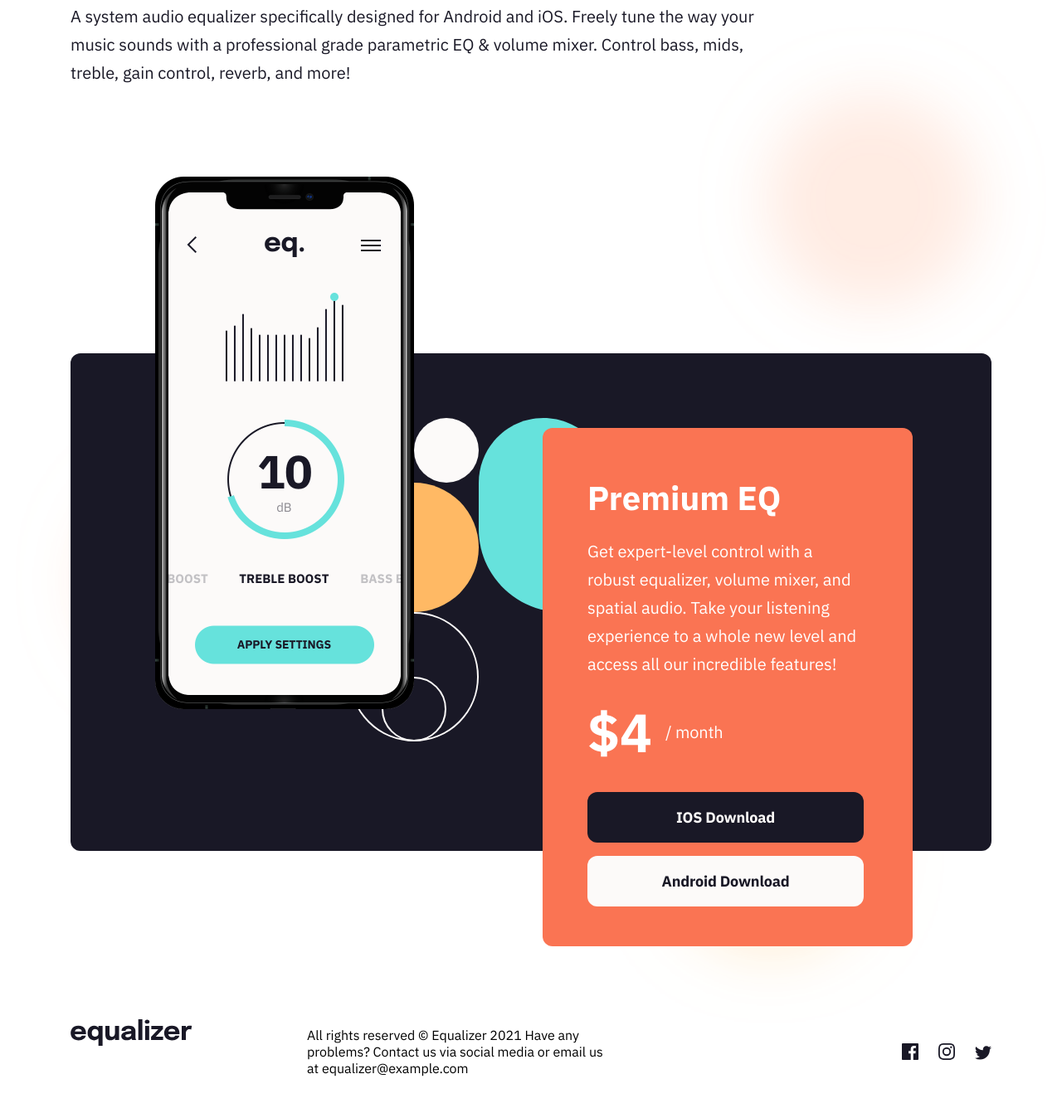
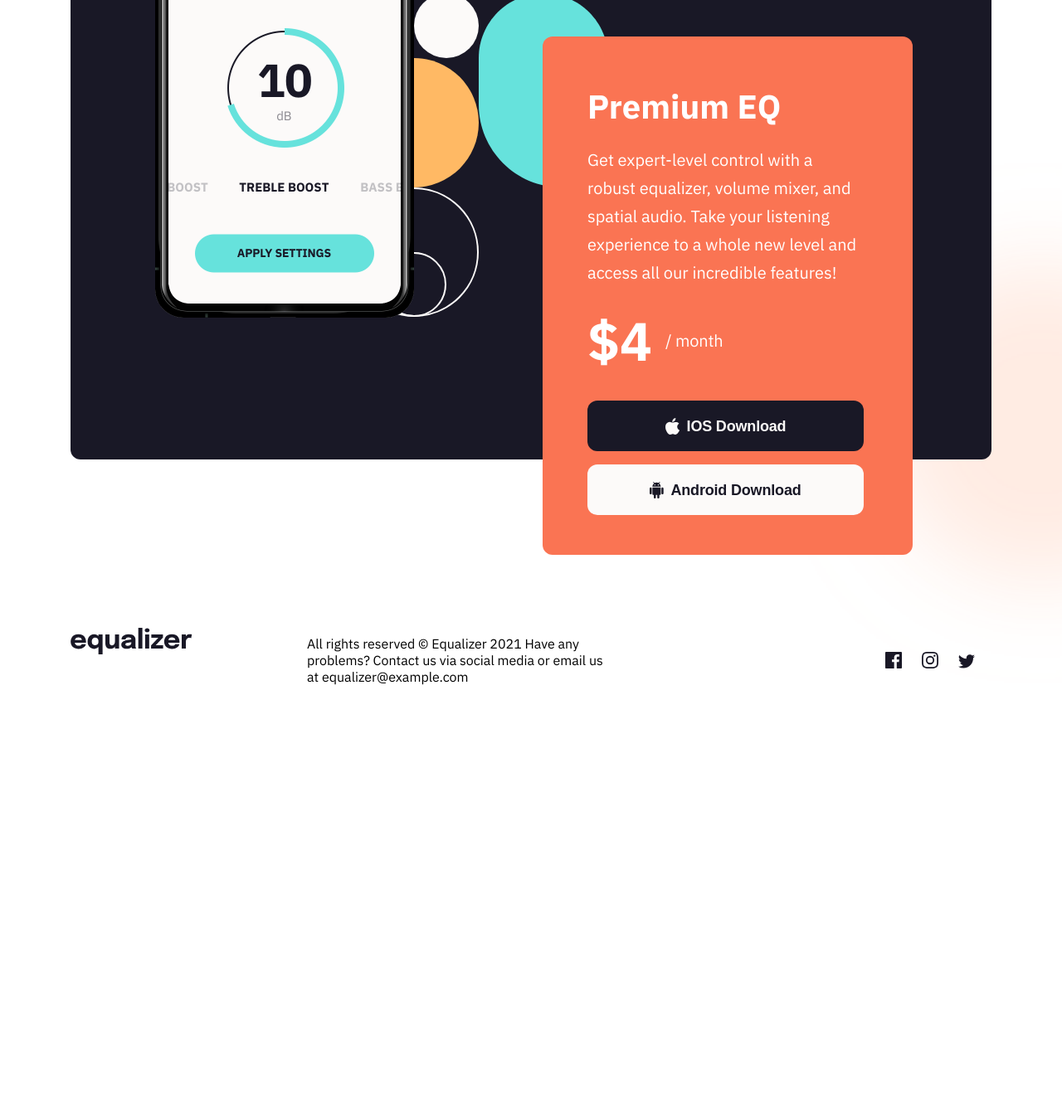
Before and after one commit to Chris971991/equalizer-landing-page, a plain HTML site: page index.html in a window 1280 px wide. Shown: the part 906-2242 px from the top of the page at 83% size. After the commit the page ends 1832 px from the top, so only its background shows below. Drawn offline with Linux system fonts and the light colour scheme.

Commit message:
Desktop commit

```diff
--- a/index.html
+++ b/index.html
@@ -16,7 +16,7 @@
     <title>Frontend Mentor | Equalizer landing page</title>
   </head>
   <body>
-    <img src="./assets/bg-pattern-1.svg" alt="" class="top-pattern" />
+    <main class="main">
       <div class="content-container">
         <div class="logo">
           <svg width="147" height="33" xmlns="http://www.w3.org/2000/svg">
@@ -33,10 +33,10 @@
           </div>
           <div class="intro-desc">
             <p class="__p1">
-            A system audio equalizer specifically designed for Android and iOS.
-            Freely tune the way your music sounds with a professional grade
-            parametric EQ & volume mixer. Control bass, mids, treble, gain
-            control, reverb, and more!
+              A system audio equalizer specifically designed for Android and
+              iOS. Freely tune the way your music sounds with a professional
+              grade parametric EQ & volume mixer. Control bass, mids, treble,
+              gain control, reverb, and more!
             </p>
           </div>
         </div>
@@ -59,9 +59,9 @@
               </div>
               <div class="price-desc__info">
                 <p class="__p1">
-                Get expert-level control with a robust equalizer, volume mixer,
-                and spatial audio. Take your listening experience to a whole new
-                level and access all our incredible features!
+                  Get expert-level control with a robust equalizer, volume
+                  mixer, and spatial audio. Take your listening experience to a
+                  whole new level and access all our incredible features!
                 </p>
               </div>
               <div class="sub-info">
@@ -73,8 +73,21 @@
                 </div>
               </div>
               <div class="dl-buttons">
-              <div class="__ios-button">IOS Download</div>
-              <div class="__android-button">Android Download</div>
+                <button class="__ios-button">
+                  <img
+                    src="./assets/icon-apple.svg"
+                    alt=""
+                    class="button-icon__ios"
+                  />
+                  IOS Download
+                </button>
+                <button class="__android-button">
+                  <img
+                    src="./assets/icon-android.svg"
+                    alt=""
+                    class="button-icon__android"
+                  />Android Download
+                </button>
               </div>
             </div>
           </div>
@@ -91,27 +104,52 @@
             </svg>
           </div>
           <div class="footer-info">
-          All rights reserved © Equalizer 2021 Have any problems? Contact us via
-          social media or email us at equalizer@example.com
+            All rights reserved © Equalizer 2021 Have any problems? Contact us
+            via social media or email us at equalizer@example.com
           </div>
           <div class="footer-social">
-          <img
-            src="./assets/icon-facebook.svg"
-            alt=""
-            class="footer-social__icon"
+            <a href="#">
+              <svg
+                class="__icon"
+                width="20"
+                height="20"
+                xmlns="http://www.w3.org/2000/svg"
+              >
+                <path
+                  d="M18.896 0H1.104C.494 0 0 .494 0 1.104v17.793C0 19.506.494 20 1.104 20h9.58v-7.745H8.076V9.237h2.606V7.01c0-2.583 1.578-3.99 3.883-3.99 1.104 0 2.052.082 2.329.119v2.7h-1.598c-1.254 0-1.496.597-1.496 1.47v1.928h2.989l-.39 3.018h-2.6V20h5.098c.608 0 1.102-.494 1.102-1.104V1.104C20 .494 19.506 0 18.896 0Z"
+                  fill="#191826"
                 />
-          <img
-            src="./assets/icon-instagram.svg"
-            alt=""
-            class="footer-social__icon"
+              </svg>
+            </a>
+            <a href="#">
+              <svg
+                class="__icon"
+                width="20"
+                height="20"
+                xmlns="http://www.w3.org/2000/svg"
+              >
+                <path
+                  d="M10 1.802c2.67 0 2.987.01 4.042.059 2.71.123 3.975 1.409 4.099 4.099.048 1.054.057 1.37.057 4.04 0 2.672-.01 2.988-.057 4.042-.124 2.687-1.387 3.975-4.1 4.099-1.054.048-1.37.058-4.041.058-2.67 0-2.987-.01-4.04-.058-2.718-.124-3.977-1.416-4.1-4.1-.048-1.054-.058-1.37-.058-4.041 0-2.67.01-2.986.058-4.04.124-2.69 1.387-3.977 4.1-4.1 1.054-.048 1.37-.058 4.04-.058ZM10 0C7.284 0 6.944.012 5.877.06 2.246.227.227 2.242.061 5.877.01 6.944 0 7.284 0 10s.012 3.057.06 4.123c.167 3.632 2.182 5.65 5.817 5.817 1.067.048 1.407.06 4.123.06s3.057-.012 4.123-.06c3.629-.167 5.652-2.182 5.816-5.817.05-1.066.061-1.407.061-4.123s-.012-3.056-.06-4.122C19.777 2.249 17.76.228 14.124.06 13.057.01 12.716 0 10 0Zm0 4.865a5.135 5.135 0 1 0 0 10.27 5.135 5.135 0 0 0 0-10.27Zm0 8.468a3.333 3.333 0 1 1 0-6.666 3.333 3.333 0 0 1 0 6.666Zm5.338-9.87a1.2 1.2 0 1 0 0 2.4 1.2 1.2 0 0 0 0-2.4Z"
+                  fill="#191826"
                 />
-          <img
-            src="./assets/icon-twitter.svg"
-            alt=""
-            class="footer-social__icon"
+              </svg>
+            </a>
+            <a href="#">
+              <svg
+                class="__icon"
+                width="20"
+                height="17"
+                xmlns="http://www.w3.org/2000/svg"
+              >
+                <path
+                  d="M20 2.172a8.192 8.192 0 0 1-2.357.646 4.11 4.11 0 0 0 1.805-2.27 8.22 8.22 0 0 1-2.606.996A4.096 4.096 0 0 0 13.847.248c-2.65 0-4.596 2.472-3.998 5.037A11.648 11.648 0 0 1 1.392 1a4.109 4.109 0 0 0 1.27 5.478 4.086 4.086 0 0 1-1.858-.513c-.045 1.9 1.318 3.679 3.291 4.075a4.113 4.113 0 0 1-1.853.07 4.106 4.106 0 0 0 3.833 2.849A8.25 8.25 0 0 1 0 14.658a11.616 11.616 0 0 0 6.29 1.843c7.618 0 11.923-6.434 11.663-12.205A8.354 8.354 0 0 0 20 2.172Z"
+                  fill="#191826"
                 />
+              </svg>
+            </a>
           </div>
         </div>
       </div>
+    </main>
   </body>
 </html>
--- a/styles/app.scss
+++ b/styles/app.scss
@@ -20,13 +20,16 @@ $border-radius: 12px;
   padding: 0;
 }
 
+a {
+  text-decoration: none;
+}
+
 // Initialise Styles
 body {
   font-family: "IBM Plex Sans", sans-serif;
   background: url(../assets/bg-main-desktop.png);
   background-repeat: no-repeat;
-  background-attachment: fixed;
-  background-size: cover;
+  background-position: top -300px center;
 }
 
 // Typography
@@ -77,6 +80,7 @@ body {
   letter-spacing: -0.18px;
   transition: background-color 0.2s ease-in-out;
   margin-bottom: 16px;
+  cursor: pointer;
 
   &:hover {
     background-color: $cyan;
@@ -99,20 +103,41 @@ body {
   letter-spacing: -0.18px;
   transition: background-color 0.2s ease-in-out;
   margin-bottom: 16px;
+  cursor: pointer;
 
   &:hover {
     background-color: $yellow;
   }
 }
 
+.button-icon {
+  &__ios {
+    margin-right: 8px;
+  }
+
+  &__android {
+    margin-right: 8px;
+  }
+}
+
 // Begin Styles
 
-.top-pattern {
-  position: sticky;
-  width: 312px;
-  height: 468px;
-  left: 1111px;
-  top: -40px;
+// Using main to hold the second pattern
+.main {
+  margin: 0 auto;
+  max-width: 1420px;
+  position: relative;
+}
+
+.main:after {
+  content: "";
+  position: absolute;
+  top: -100px;
+  left: 0;
+  right: 0;
+  bottom: 0;
+  z-index: -1;
+  background: url(../assets/bg-pattern-1.svg) no-repeat top right;
 }
 
 .content-container {
@@ -153,7 +178,7 @@ body {
     width: 312px;
     height: 468px;
     left: 336px;
-    top: 0px;
+    top: -40px;
     z-index: 0;
   }
 
@@ -235,8 +260,20 @@ body {
     padding: 30px 0;
     justify-self: end;
 
-    &__icon {
-      padding-left: 20px;
+    svg path {
+      transition: 0.1s ease-in-out;
+    }
+
+    svg:hover path {
+      fill: #fa7453;
     }
   }
 }
+
+.__icon {
+  margin-right: 20px;
+
+  &:hover {
+    cursor: pointer;
+  }
+}
```
Also changed, not shown: styles/app.css, 1 other file. Lines whose indentation alone changed are shown as unchanged.
